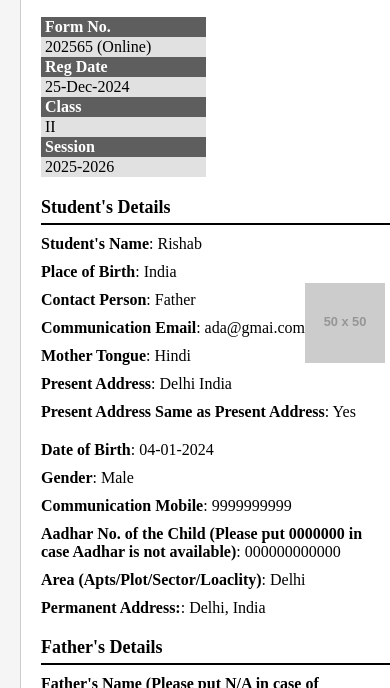
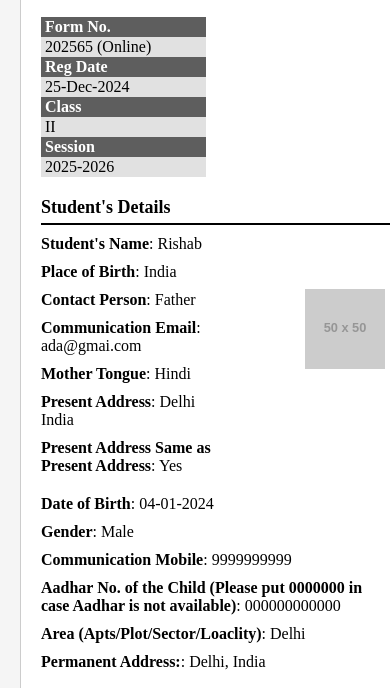
Before and after one commit to adityadav69/dummy-Form, a plain HTML site: page index.html in a window 390 px wide. Shown: the part 131-819 px from the top of the page. Drawn offline with Linux system fonts and the light colour scheme; placeholder pictures from the web are drawn by us.

Commit message:
adjust for small screen

```diff
--- a/style.css
+++ b/style.css
@@ -97,6 +97,9 @@ body {
         top: 10%;
         right: 2%;
     }
+    .left div{
+        width: 50%;
+    }
 
 
 }
@@ -120,4 +123,5 @@ body {
     tr{
         flex-direction: column;
     }
+
 }
```
